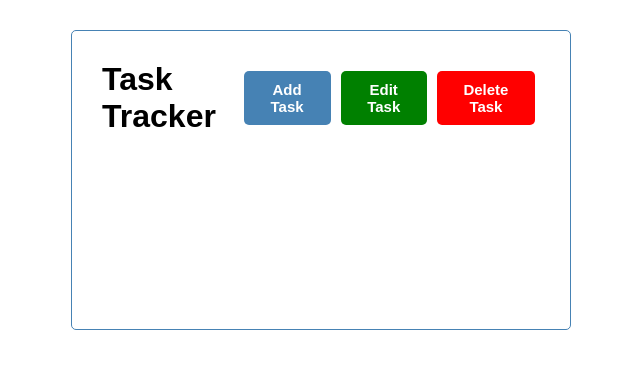
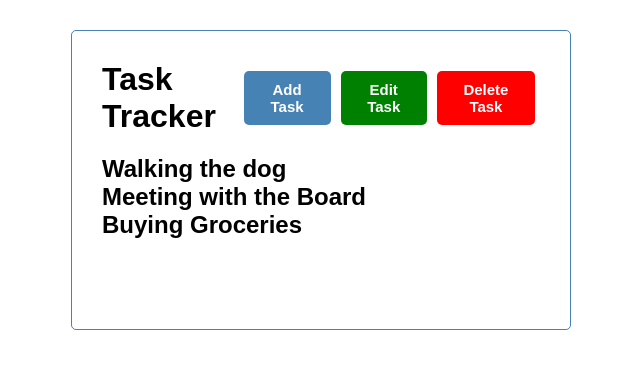
Before and after one commit to CaimeoAI/vuejscli, a Vue app: page / in a window 1280 px wide. Shown: the top 368 px of the page, without its empty margins (319-959 px from the left). Built offline with nearby package versions, Linux system fonts and the light colour scheme.

Commit message:
created tasks array with hardcoded data and corresponding component

```diff
--- a/src/App.vue
+++ b/src/App.vue
@@ -1,19 +1,56 @@
 <template>
   <div class="container">
     <HeaderComp/>
+    <TasksComp :tasks="tasks"/>
   </div>
 </template>
 
 <script>
 
 import HeaderComp from './components/Header'
-
+import TasksComp from './components/Tasks'
 
 export default {
+
   name: 'App',
+
   components: {
-    HeaderComp
+    HeaderComp,
+    TasksComp
+  },
+
+  data() {
+    return {
+      tasks: [],
+    }
+  },
+
+  created() {
+    this.tasks = [
+
+      {
+        id: 1,
+        text: 'Walking the dog',
+        day: 'March 1st at 12:00pm',
+        reminder: true,
+      },
+
+      {
+        id: 2,
+        text: 'Meeting with the Board',
+        day: 'March 3rd at 3:00pm',
+        reminder: true,
+      },
+
+      {
+        id: 3,
+        text: 'Buying Groceries',
+        day : 'April 3rd at 3:00pm',
+        reminder: false,
+      }
+    ]
   }
+
 }
 </script>
 
--- /dev/null
+++ b/src/components/Tasks.vue
@@ -0,0 +1,15 @@
+<template>
+    <div :key="task.id" v-for="task in tasks">
+        <h2>{{task.text}}</h2>
+    </div>
+</template>
+
+<script>
+
+export default {
+    name: 'TasksComp',
+    props: {
+        tasks: Array,
+    },
+}
+</script>
```
